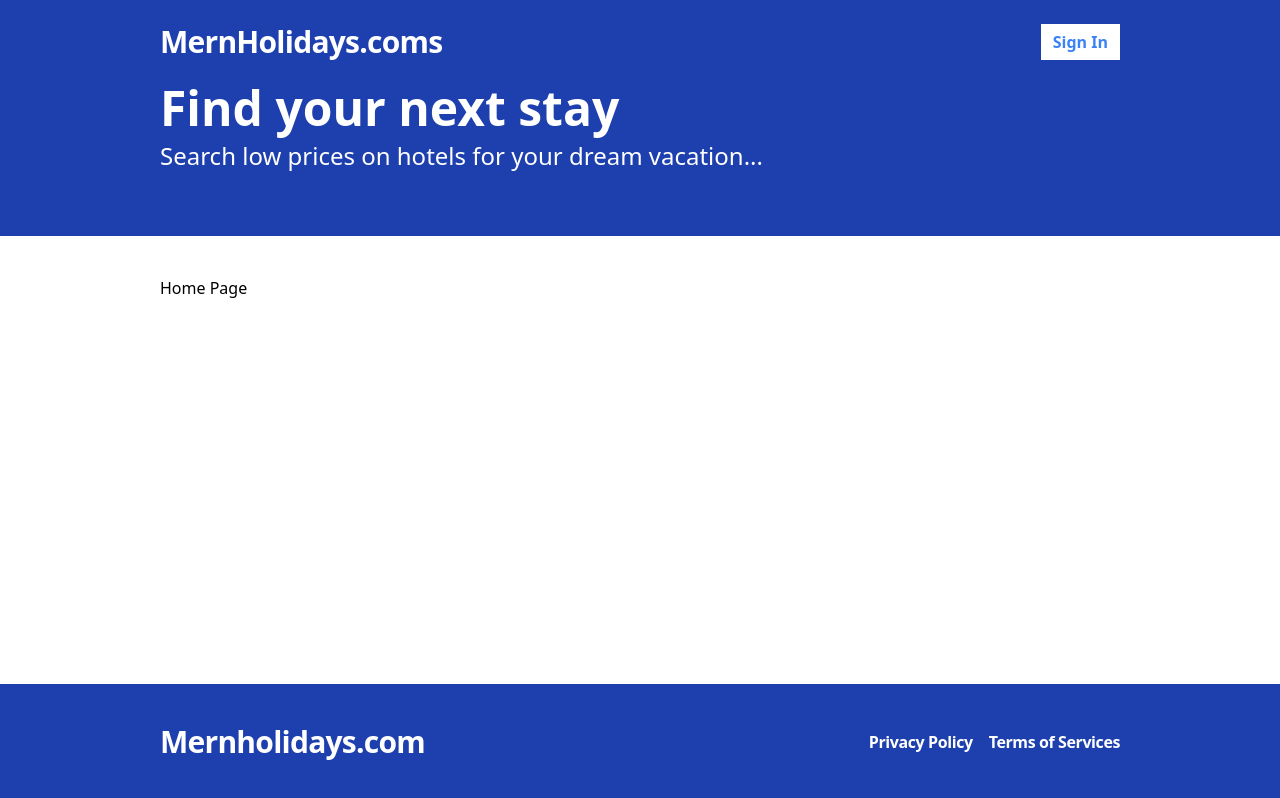
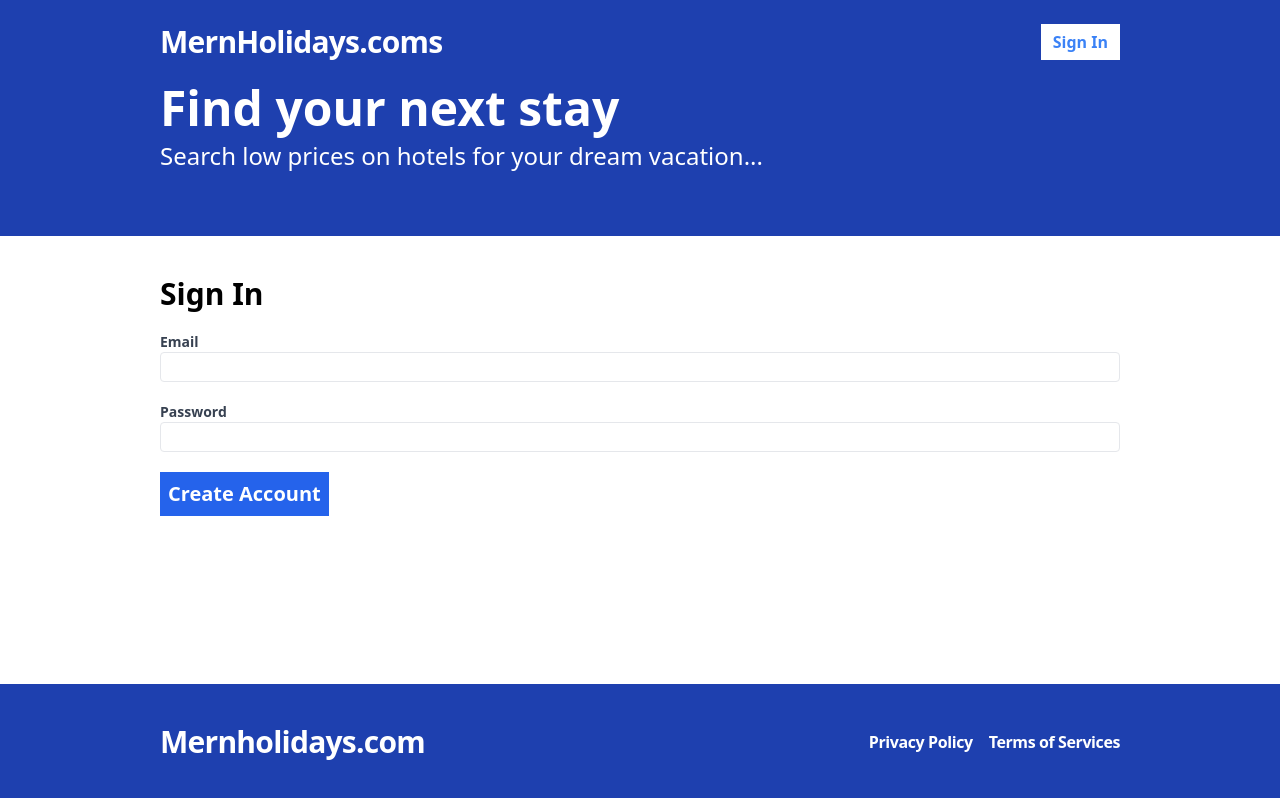
Before and after one commit to tarik619/mern-hotel-booking-app, a React (Vite) app in the folder client/: page /sign-in in a window 1280 px wide. Before the commit this address led to /. Built offline with nearby package versions, Linux system fonts and the light colour scheme; no server answers.

Commit message:
create signin page and signin functionality on api-client.ts file

```diff
--- a/client/src/App.tsx
+++ b/client/src/App.tsx
@@ -6,6 +6,7 @@
 } from "react-router-dom";
 import Layout from "./layouts/Layout";
 import Register from "./pages/Register";
+import SignIn from "./pages/SignIn";
 
 function App() {
   return (
@@ -36,6 +37,14 @@
               </Layout>
             }
           />
+          <Route
+            path="/sign-in"
+            element={
+              <Layout>
+                <SignIn />
+              </Layout>
+            }
+          />
           <Route path="*" element={<Navigate to={"/"} />} />
         </Routes>
       </Router>
--- a/client/src/api-client.ts
+++ b/client/src/api-client.ts
@@ -1,4 +1,5 @@
 import { RegisterFormData } from "./pages/Register";
+import { SignInFormData } from "./pages/SignIn";
 
 const API_BASE_URL = import.meta.env.VITE_API_BASE_URL;
 
@@ -17,6 +18,22 @@
   }
 };
 
+export const signIn = async (formData: SignInFormData) => {
+  const res = await fetch(`${API_BASE_URL}/api/auth/login`, {
+    method: "POST",
+    credentials: "include",
+    headers: {
+      "Content-Type": "application/json",
+    },
+    body: JSON.stringify(formData),
+  });
+  const data = await res.json();
+  if (!res.ok) {
+    throw new Error(data.message);
+  }
+  return data;
+};
+
 export const validateToken = async () => {
   const response = await fetch(`${API_BASE_URL}/api/auth/validate-token`, {
     credentials: "include",
--- /dev/null
+++ b/client/src/pages/SignIn.tsx
@@ -0,0 +1,78 @@
+import { useForm } from "react-hook-form";
+import { useMutation } from "react-query";
+import * as apiClient from "../api-client";
+import { useAppContext } from "../context/AppContext";
+import { useNavigate } from "react-router-dom";
+
+export type SignInFormData = {
+  email: string;
+  password: string;
+};
+
+export default function SignIn() {
+  const { showToast } = useAppContext();
+  const navigate = useNavigate();
+
+  const {
+    register,
+    formState: { errors },
+    handleSubmit,
+  } = useForm<SignInFormData>();
+
+  const mutation = useMutation(apiClient.signIn, {
+    onSuccess: async () => {
+      showToast({ message: "sign in successful", type: "SUCCESS" });
+      navigate("/");
+    },
+    onError: (error: Error) => {
+      showToast({ message: error.message, type: "ERROR" });
+    },
+  });
+
+  const onSubmit = handleSubmit((data) => {
+    mutation.mutate(data);
+  });
+
+  return (
+    <form className="flex flex-col gap-5" onSubmit={onSubmit}>
+      <h2 className="text-3xl font-bold">Sign In</h2>
+
+      <label className="flex-1 text-gray-700 text-sm font-bold">
+        Email
+        <input
+          className="border rounded w-full py-1 px-2 font-normal"
+          type="email"
+          {...register("email", { required: "this field is required" })}
+        />
+        {errors.email && (
+          <span className="text-red-500">{errors.email.message}</span>
+        )}
+      </label>
+      <label className="flex-1 text-gray-700 text-sm font-bold">
+        Password
+        <input
+          className="border rounded w-full py-1 px-2 font-normal"
+          type="password"
+          {...register("password", {
+            required: "this field is required",
+            minLength: {
+              value: 6,
+              message: "password must be at least 6 characters",
+            },
+          })}
+        />
+        {errors.password && (
+          <span className="text-red-500">{errors.password.message}</span>
+        )}
+      </label>
+      <span>
+        <button
+          type="submit"
+          className="bg-blue-600 text-white p-2 font-bold hover:bg-blue-300 text-xl"
+        >
+          Create Account
+        </button>
+      </span>
+    </form>
+  );
+}
```
